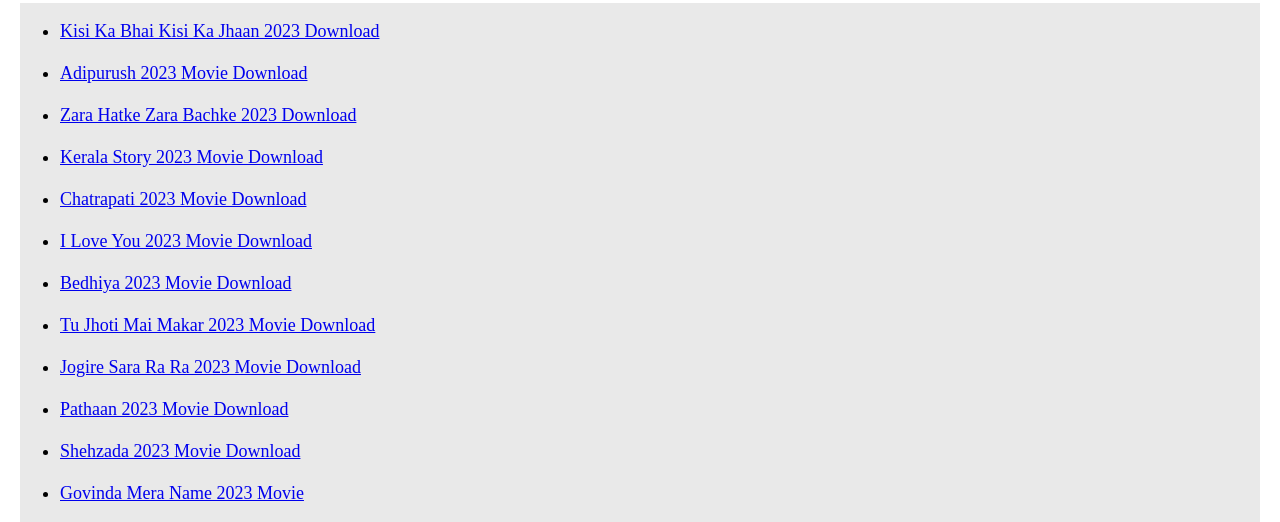
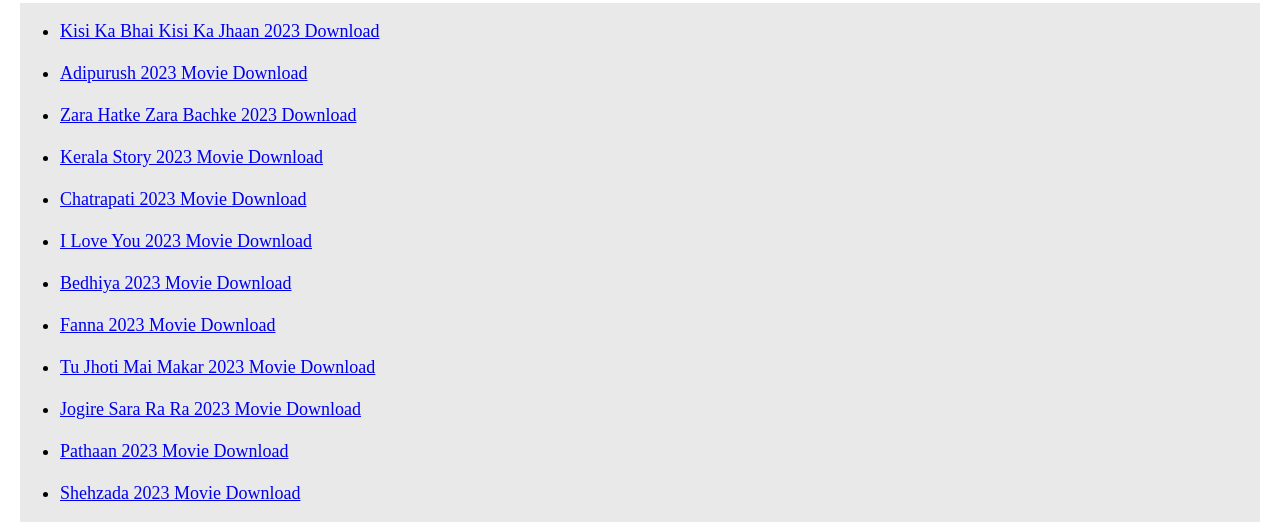
Before and after one commit to Kartiksahu-707/FilmyFair..com, a plain HTML site: page index.html in a window 1280 px wide. Shown: the part 255-777 px from the top of the page. Drawn offline with Linux system fonts and the light colour scheme.

Commit message:
Update index.html

```diff
--- a/index.html
+++ b/index.html
@@ -216,6 +216,8 @@
       <br>
       <li class="mov"><a href="Bedhiya.html">Bedhiya 2023 Movie Download</a></li>
       <br>
+      <li class="mov"><a href="Fanna.html">Fanna 2023 Movie Download</a></li>
+     <br>
       <li class="mov"><a href="TuJhotimfemakar.html">Tu Jhoti Mai Makar 2023 Movie Download</a></li>
       <br>
       <li class="mov"><a href="jogiresara.html">Jogire Sara Ra Ra 2023 Movie Download</a></li>
```
